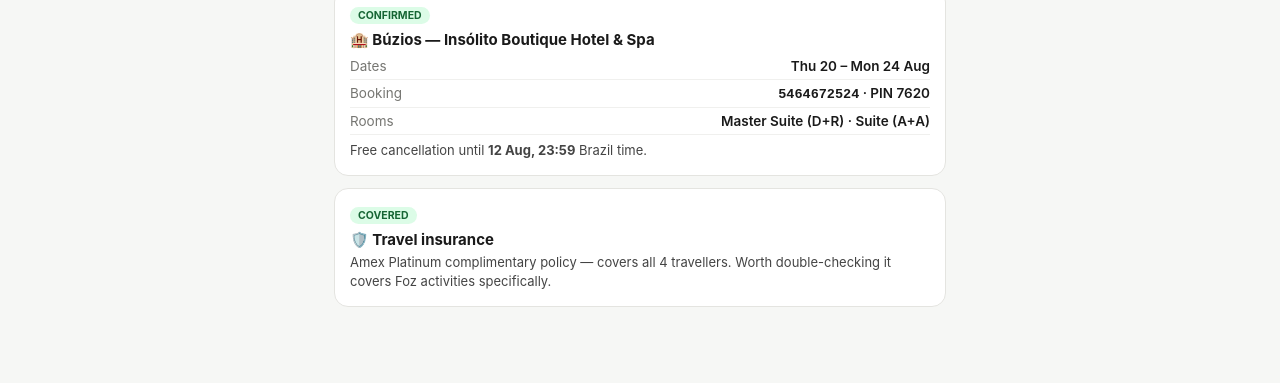
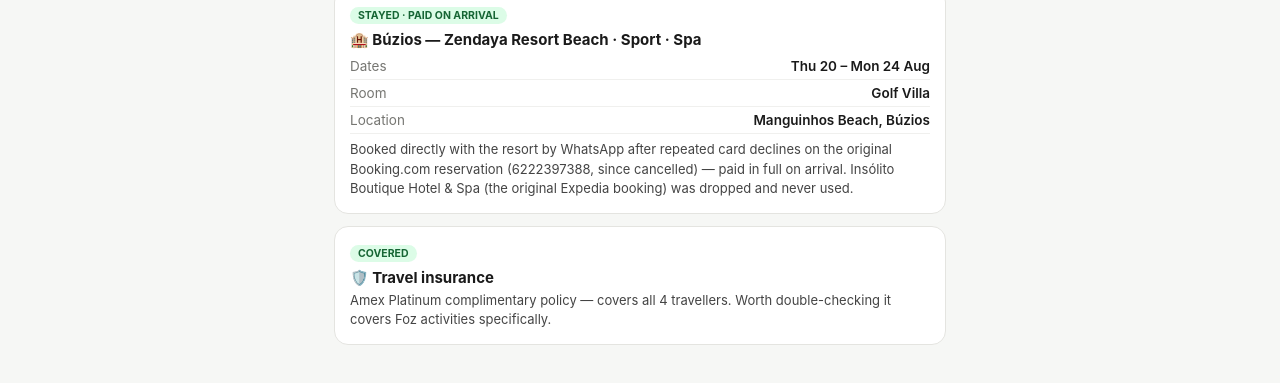
Before and after one commit to dpeche/brazil-trip-2026, a plain HTML site: page index.html in a window 1280 px wide. Shown: the part 803-1186 px from the top of the page. Drawn offline with Linux system fonts and the light colour scheme.

Commit message:
Add files via upload

```diff
--- a/index.html
+++ b/index.html
@@ -344,12 +344,12 @@
     </div>
 
     <div class="card" data-hide-after="2026-08-24">
-      <span class="badge ok">CONFIRMED</span>
-      <h3>🏨 Búzios — Insólito Boutique Hotel &amp; Spa</h3>
+      <span class="badge ok">STAYED · PAID ON ARRIVAL</span>
+      <h3>🏨 Búzios — Zendaya Resort Beach · Sport · Spa</h3>
       <div class="row"><span class="k">Dates</span><span class="v">Thu 20 – Mon 24 Aug</span></div>
-      <div class="row"><span class="k">Booking</span><span class="v"><code>5464672524</code> · PIN 7620</span></div>
-      <div class="row"><span class="k">Rooms</span><span class="v">Master Suite (D+R) · Suite (A+A)</span></div>
-      <div class="detail" style="margin-top:6px;">Free cancellation until <b>12 Aug, 23:59</b> Brazil time.</div>
+      <div class="row"><span class="k">Room</span><span class="v">Golf Villa</span></div>
+      <div class="row"><span class="k">Location</span><span class="v">Manguinhos Beach, Búzios</span></div>
+      <div class="detail" style="margin-top:6px;">Booked directly with the resort by WhatsApp after repeated card declines on the original Booking.com reservation (6222397388, since cancelled) — paid in full on arrival. Insólito Boutique Hotel &amp; Spa (the original Expedia booking) was dropped and never used.</div>
     </div>
 
     <div class="card">
@@ -737,7 +737,7 @@
       <div class="emrow"><span>Police</span><a href="tel:190">190</a></div>
       <div class="emrow"><span>Ambulance (SAMU)</span><a href="tel:192">192</a></div>
       <div class="emrow"><span>Fire</span><a href="tel:193">193</a></div>
-      <div class="emrow"><span>Insólito Hotel (Búzios)</span><a href="tel:+552299724709">+55 22 9972-4709</a></div>
+      <div class="emrow"><span>Zendaya Resort (Búzios)</span><span style="color:#6b8f7f;">via WhatsApp — no direct line on file</span></div>
     </div>
     <div class="card">
       <h2>Group phone numbers</h2>
```
